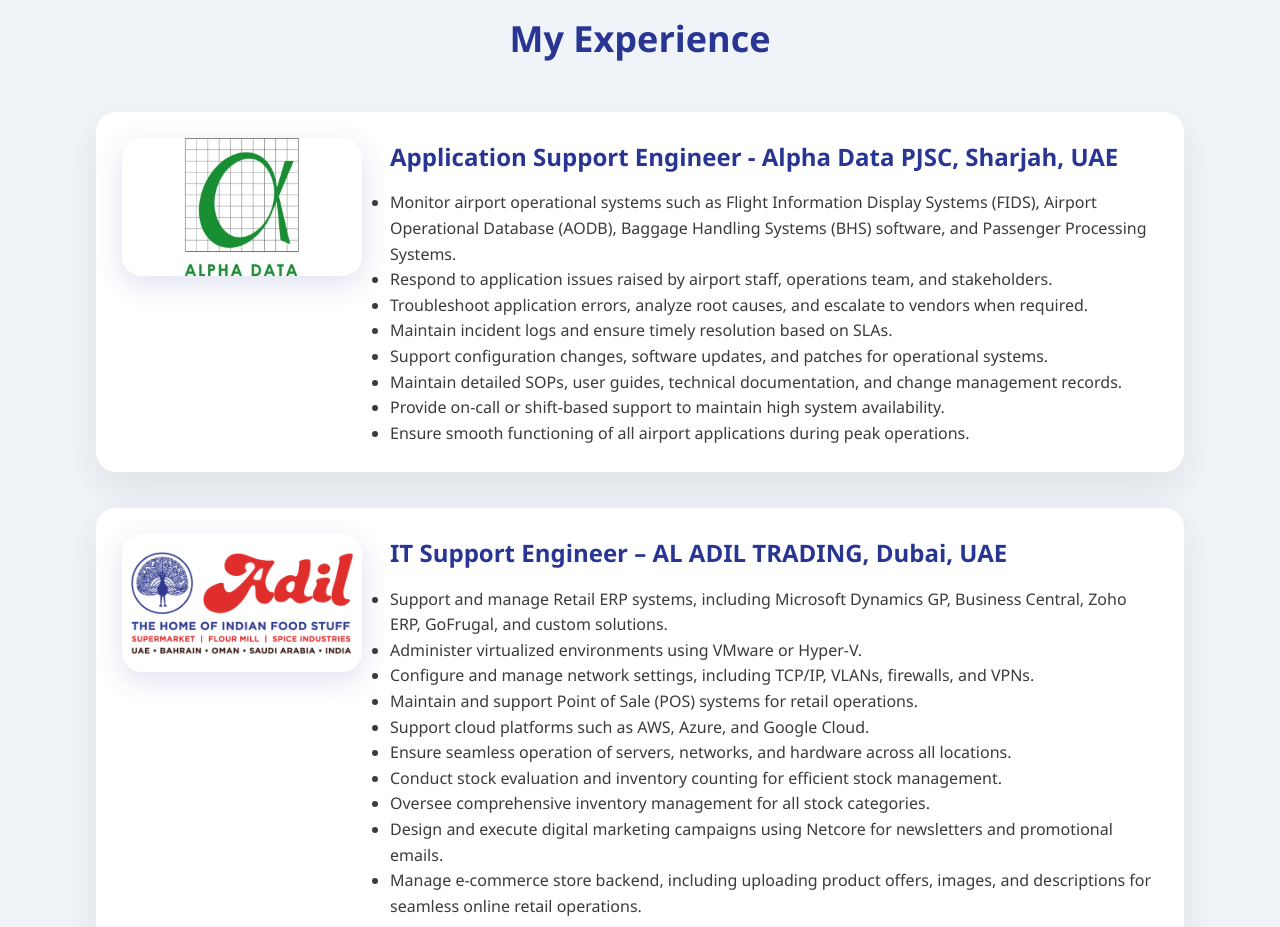
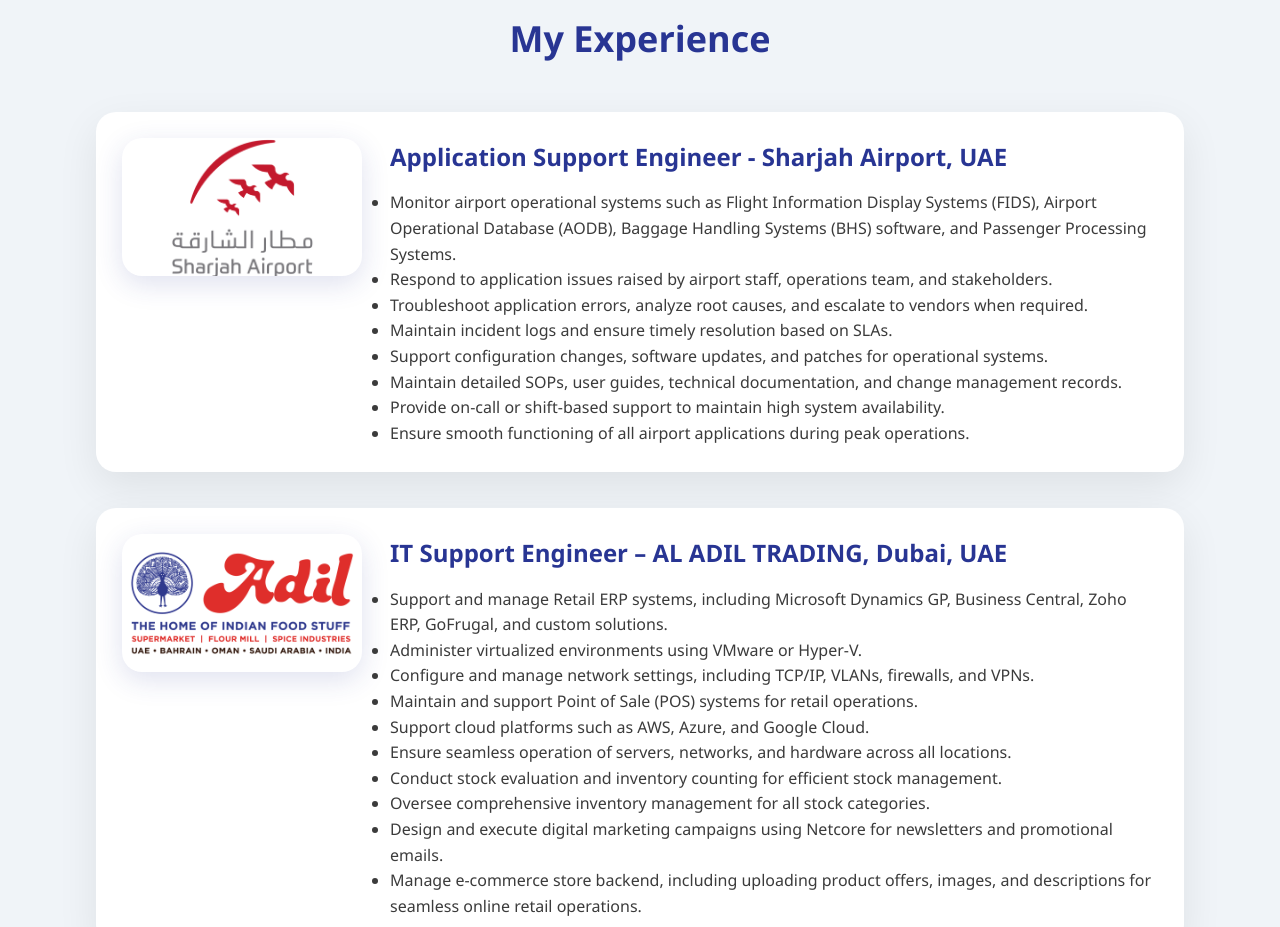
Before and after one commit to MohitNailwal/mohit-portfolio, a plain HTML site: page index.html in a window 1280 px wide. Shown: the part 3100-4027 px from the top of the page. Drawn offline with Linux system fonts and the light colour scheme.

Commit message:
Add files via upload

```diff
--- a/index.html
+++ b/index.html
@@ -350,8 +350,8 @@
                  <div class="list1">
                     <div class="objects">
                         <div class="obj" data-title="" data-type="">
-                            <a href="https://www.alpha.ae/" target="_blank">
-                                <img src="./alpha_data_2_logo.jfif" alt="Alpha Data PJSC" style="width: 100%; height: 138px;">
+                            <a href="https://www.sharjahairport.ae/en/" target="_blank">
+                                <img src="./Sharjah_Airport_logo.svg.png" alt="Sharjah Airport" style="width: 100%; height: 138px;">
                             </a>
                         </div>
                     </div>
@@ -359,13 +359,11 @@
                         <h4 style="display: inline-block; text-decoration: none; cursor: pointer; "
                             onmouseover="this.style.textDecoration='underline';"
                             onmouseout="this.style.textDecoration='none';">
-                            <a href="https://www.alpha.ae/" target="_blank"
+                            <a href="https://www.sharjahairport.ae/en/" target="_blank"
                                 style="text-decoration: none; color: inherit;">
-                                Application Support Engineer - Alpha Data PJSC, Sharjah, UAE
+                                Application Support Engineer - Sharjah Airport, UAE
                             </a>
                         </h4>
-
-
                         <ul class="skill-bullets">
                             <li>Monitor airport operational systems such as Flight Information Display Systems (FIDS), Airport Operational Database (AODB), Baggage Handling Systems (BHS) software, and Passenger Processing Systems.</li>
                             <li>Respond to application issues raised by airport staff, operations team, and stakeholders.</li>
@@ -398,7 +396,6 @@
                                 IT Support Engineer – AL ADIL TRADING, Dubai, UAE
                             </a>
                         </h4>
-
 
                         <ul class="skill-bullets">
                             <li>Support and manage Retail ERP systems, including Microsoft Dynamics GP, Business
```
Also changed, not shown: Sharjah_Airport_logo.svg.png (added).
